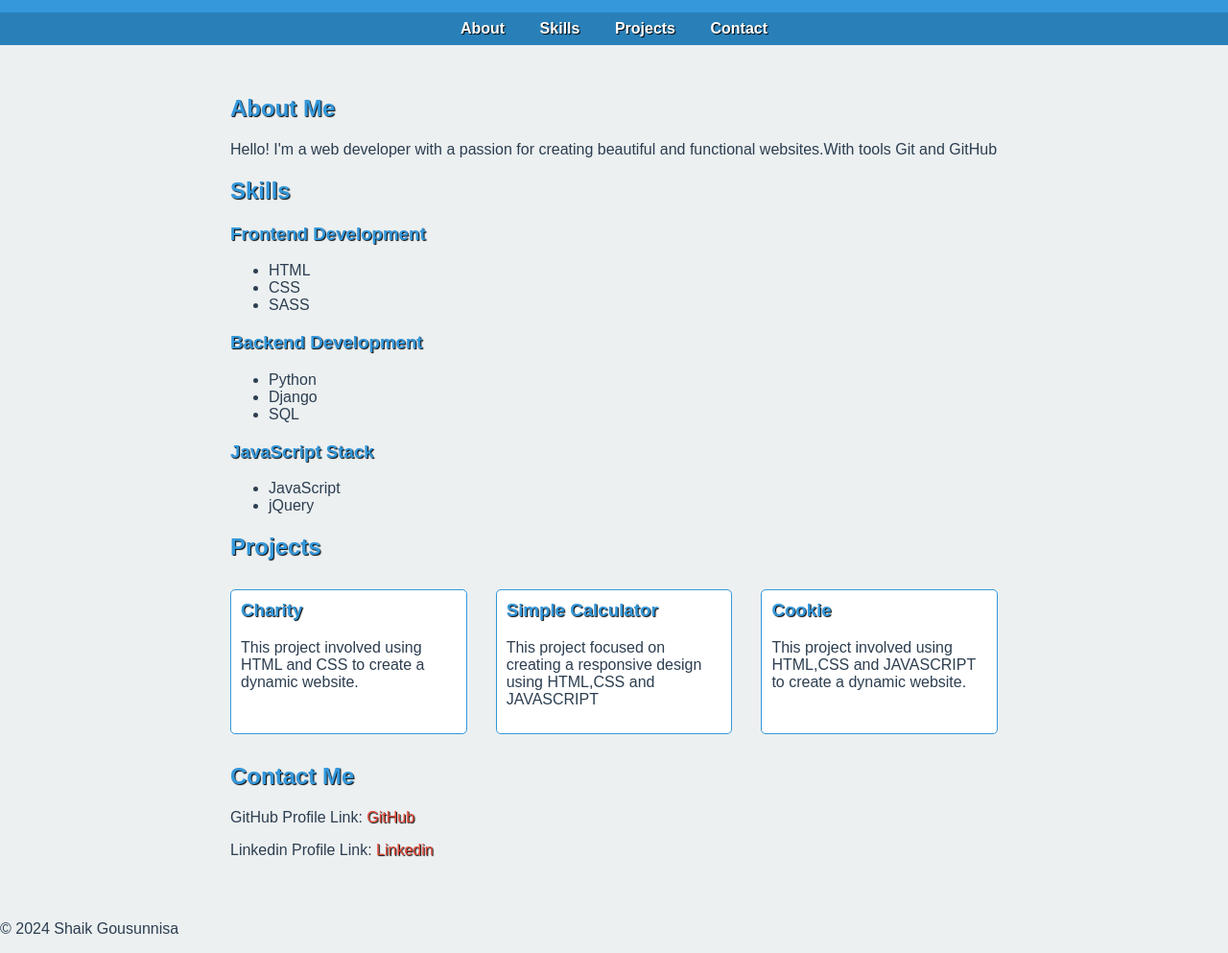
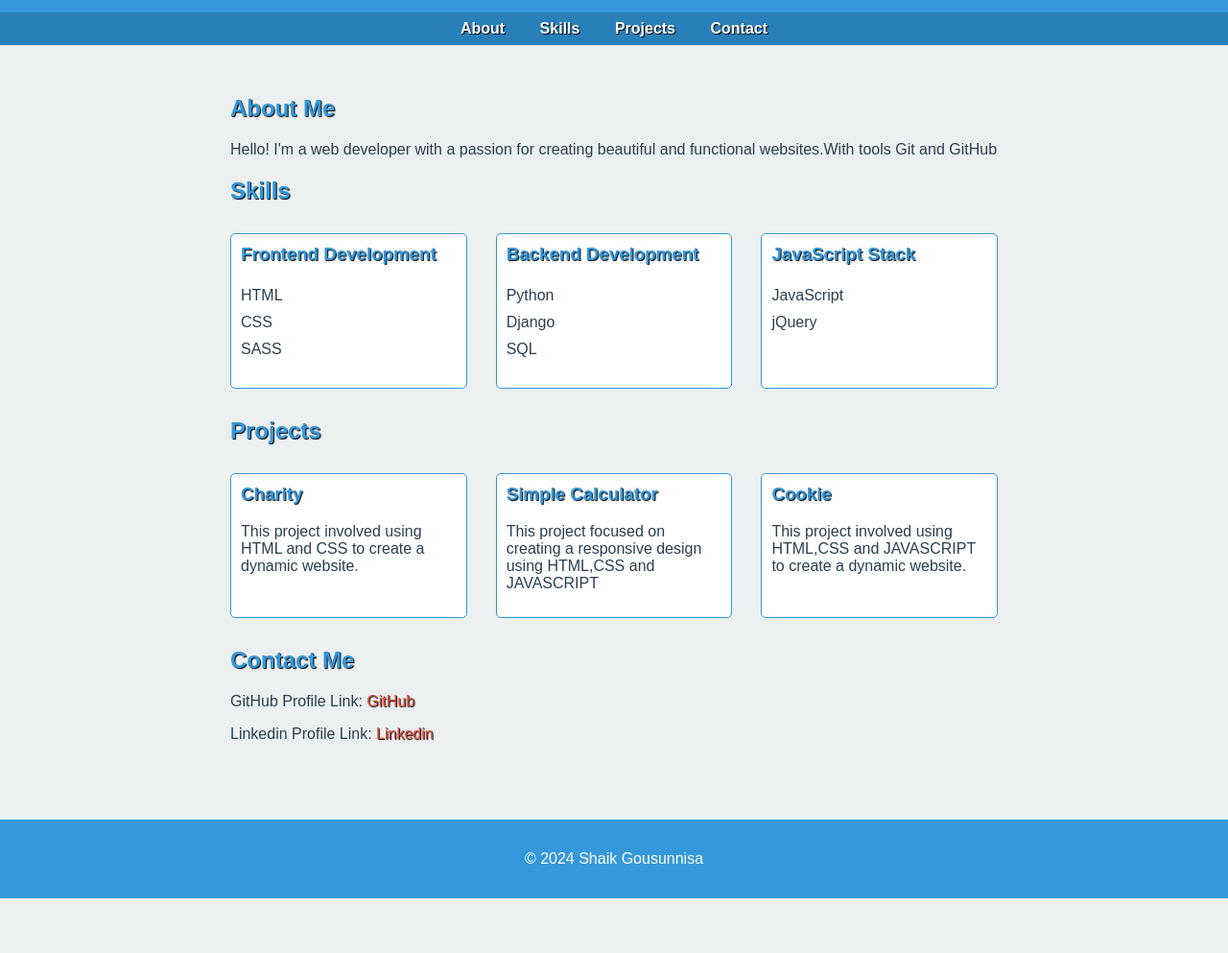
Before and after one commit to ShaikGousunnisa/MyPortfolio, a plain HTML site: page index.html in a window 1280 px wide. Shown: the part 56-1049 px from the top of the page at 96% size. After the commit the page ends 992 px from the top, so only its background shows below. Drawn offline with Linux system fonts and the light colour scheme.

Commit message:
Update index.html

```diff
--- a/index.html
+++ b/index.html
@@ -101,33 +101,34 @@
   .btn:hover {
     background-color: #27ae60;
   }
-<div class="skills-section">
-        <h3>Frontend Frameworks</h3>
-        <ul class="skills">
-          <li>jQuery</li>
-        </ul>
-      </div>
-      <div class="skills-section">
-        <h3>Backend Frameworks</h3>
-        <ul class="skills">
-          <li>Django</li>
-        </ul>
-      </div>
-      <div class="skills-section">
-        <h3>Databases</h3>
-        <ul class="skills">
-          <li>SQL</li>
-        </ul>
-      </div>
-      <div class="skills-section">
-        <h3>Tools</h3>
-        <ul class="skills">
-          <li>Git</li>
-          <li>Webpack</li>
-        </ul>
-      </div>
-    </div>
-  </section>
+    .skills-container {
+    display: flex;
+    flex-wrap: wrap;
+    justify-content: space-between;
+  }
+  .skills-section {
+    background-color: #ffffff;
+    border: 1px solid #3498db;
+    padding: 10px;
+    margin: 10px 0;
+    border-radius: 5px;
+    flex: 0 0 calc(33.33% - 20px);
+    box-sizing: border-box;
+  }
+  .skills-section:hover{
+    box-shadow:5px 5px 10px 5px silver;
+    transition-duration: 0.5s;
+  }
+  .skills-section h3 {
+    margin-top: 0;
+  }
+  .skills {
+    list-style-type: none;
+    padding: 0;
+  }
+  .skills li {
+    padding: 5px 0;
+  }
   footer {
     background-color: #3498db;
     color: #ffffff;
```
